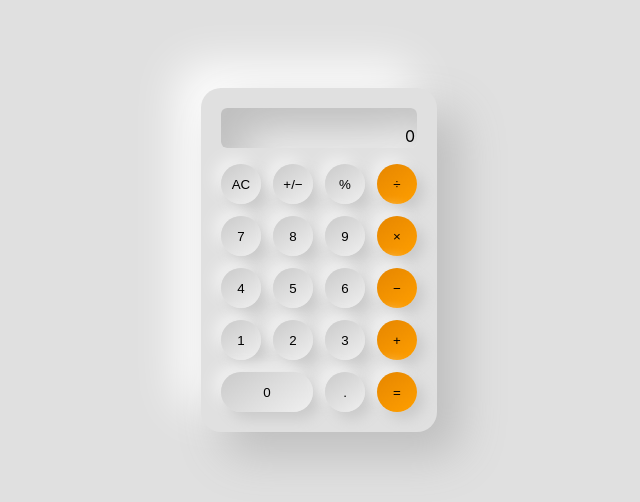
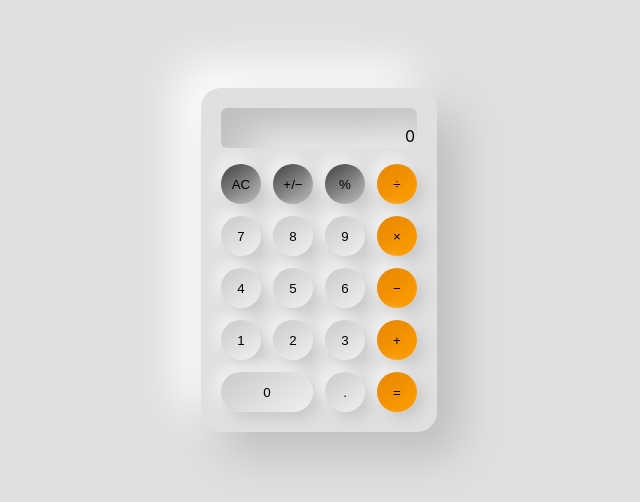
Before and after one commit to lvadla/calculator-ts, a website with bundled scripts: page index.html in a window 1280 px wide. Shown: the part 140-642 px from the top of the page, without its empty margins (321-961 px from the left). Built offline with nearby package versions, Linux system fonts and the light colour scheme.

Commit message:
feat: control button theme

```diff
--- a/index.html
+++ b/index.html
@@ -16,9 +16,13 @@
           <span data-control="result">0</span>
         </section>
         <section id="input">
-          <button type="button" data-control="clear">AC</button>
-          <button type="button" data-control="negation">&plus;/&minus;</button>
-          <button type="button" data-control="percentage">&percnt;</button>
+          <button type="button" data-control="clear" class="control">AC</button>
+          <button type="button" data-control="negation" class="control">
+            &plus;/&minus;
+          </button>
+          <button type="button" data-control="percentage" class="control">
+            &percnt;
+          </button>
           <button type="button" data-operator="/" class="operator">
             &divide;
           </button>
--- a/styles.css
+++ b/styles.css
@@ -81,6 +81,10 @@ section#input > button.operator {
   );
 }
 
+section#input > button.control {
+  background: linear-gradient(145deg, var(--darkColor), var(--shadowColor));
+}
+
 #output {
   height: 2.5rem;
   display: flex;
```
